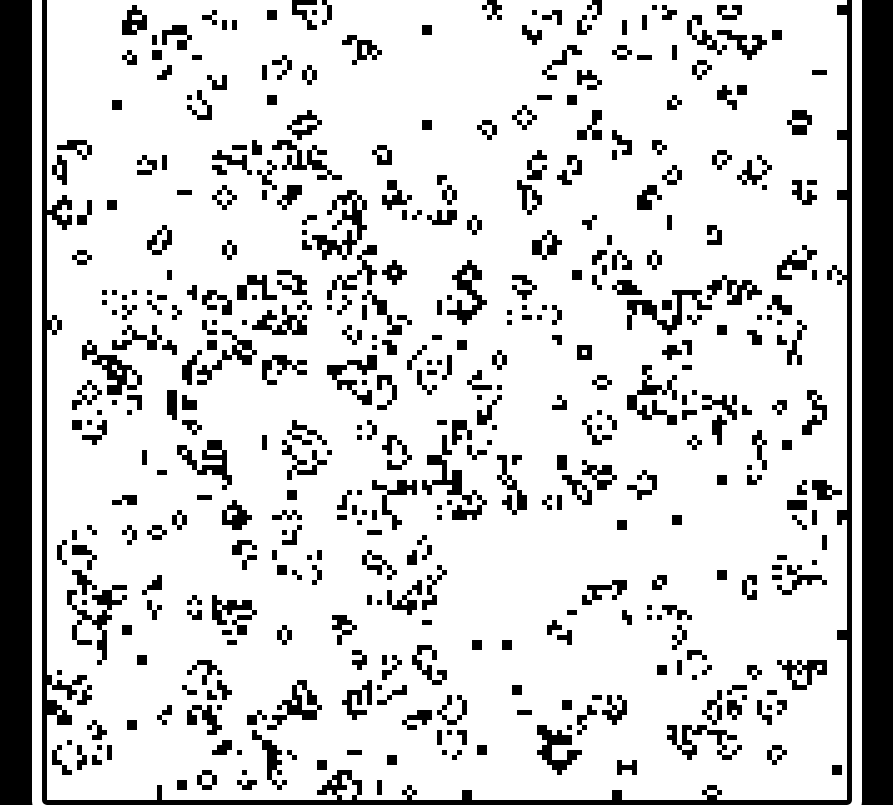
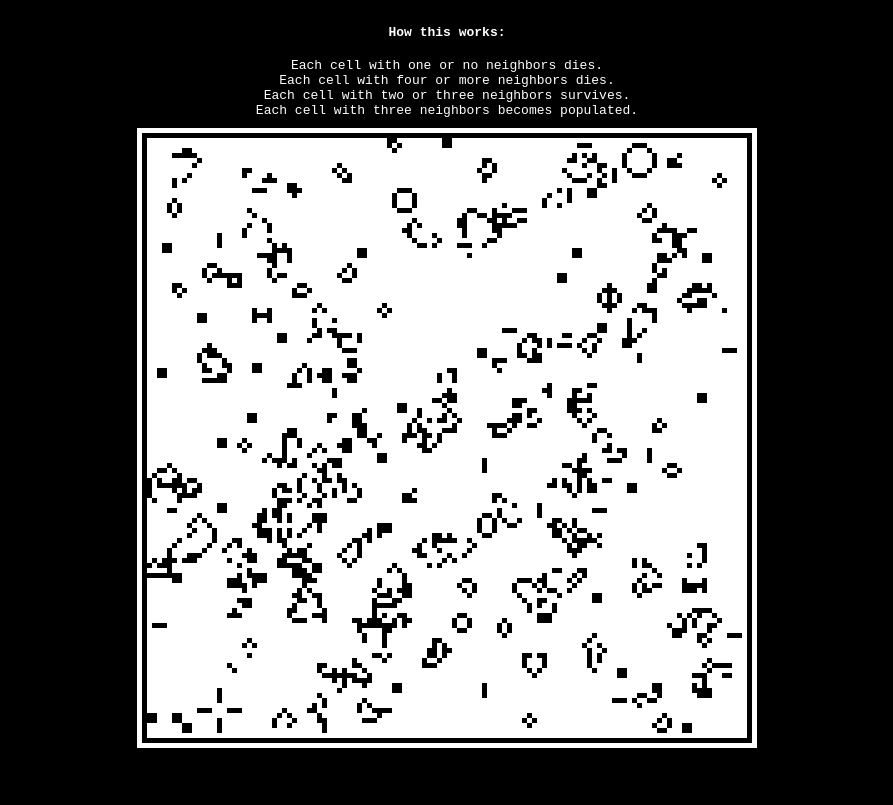
Before and after one commit to izferriss/Game-of-Life, a plain HTML site: page index.html in a window 1280 px wide. Shown: the whole page, without its empty margins (193-1086 px from the left). Drawn offline with Linux system fonts and the light colour scheme; animation ran at ten frames a second.

Commit message:
Add files via Visual Studio Code

```diff
--- a/game.js
+++ b/game.js
@@ -3,7 +3,7 @@ document.addEventListener("DOMContentLoaded", () =>
     const canvas = document.querySelector("#board");
     const ctx = canvas.getContext("2d");
 
-    const GRID_HEIGHT = 800;
+    const GRID_HEIGHT = 600;
     const GRID_WIDTH = GRID_HEIGHT;
 
     const RES = 5;
--- a/index.html
+++ b/index.html
@@ -5,7 +5,15 @@
         <TITLE>Game of Life</TITLE>
     </HEAD>
     <BODY>
-        <CANVAS ID="board"></CANVAS>
+        <DIV>
+            <H4>How this works:</H4>
+            Each cell with one or no neighbors dies.<BR>
+            Each cell with four or more neighbors dies.<BR>
+            Each cell with two or three neighbors survives.<BR>
+            Each cell with three neighbors becomes populated.<BR>
+            <BR>
+            <CANVAS ID="board"></CANVAS>
+        </DIV>
         <SCRIPT SRC="game.js"></SCRIPT>
     </BODY>
 </HTML>
--- a/style.css
+++ b/style.css
@@ -1,24 +1,29 @@
 *
 {
-    padding: 0;
-    margin: 0;
-    outline: 0;
-    box-sizing: border-box;
-}
-
-body
-{
-    display: flex;
-    align-items: center;
-    justify-content: center;
-    height: 100vh;
+    color: white;
+    font-family: monospace;
     background-color: black;
 }
 
-#board
+canvas
 {
-    border: 5px solid #000000;
+    border: 5px solid black;
+    box-shadow: 0px 0px 0px 5px  white;
+    /* border-radius: 10px; */
+    background-color: #F8F8F2;
+    margin-left: auto;
+    margin-right: auto;
+    display: block;
+}
+
+div
+{
+    text-align: center;
+    align-content: center;
+    margin-left: auto;
+    margin-right: auto;
     border-radius: 5px;
-    background-color: #F8F8F2;
-    box-shadow: 0px 0px 0px 10px #ffffff;
+    align-items: center;
+    justify-content: center;
+    background-color: black;
 }
```
